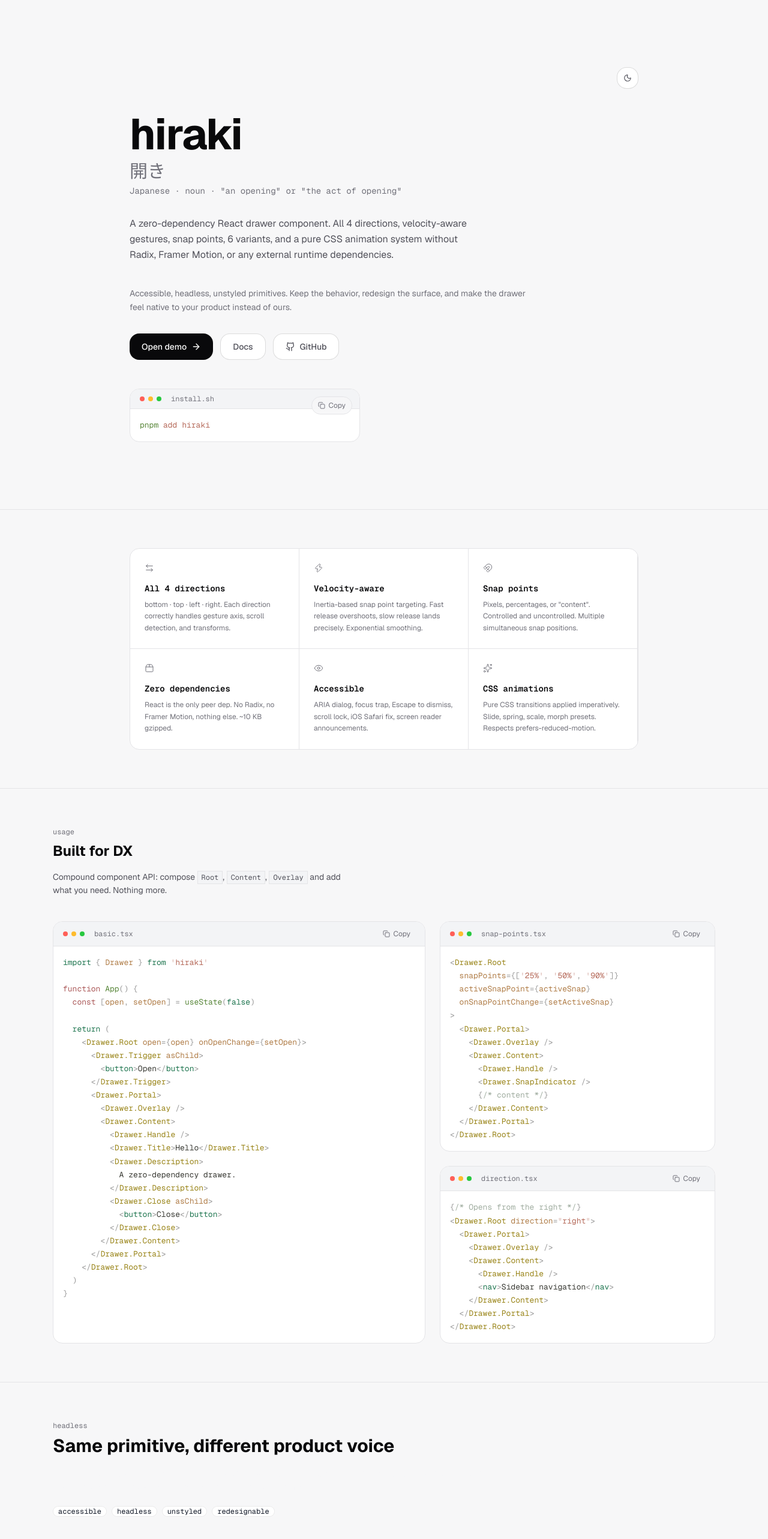
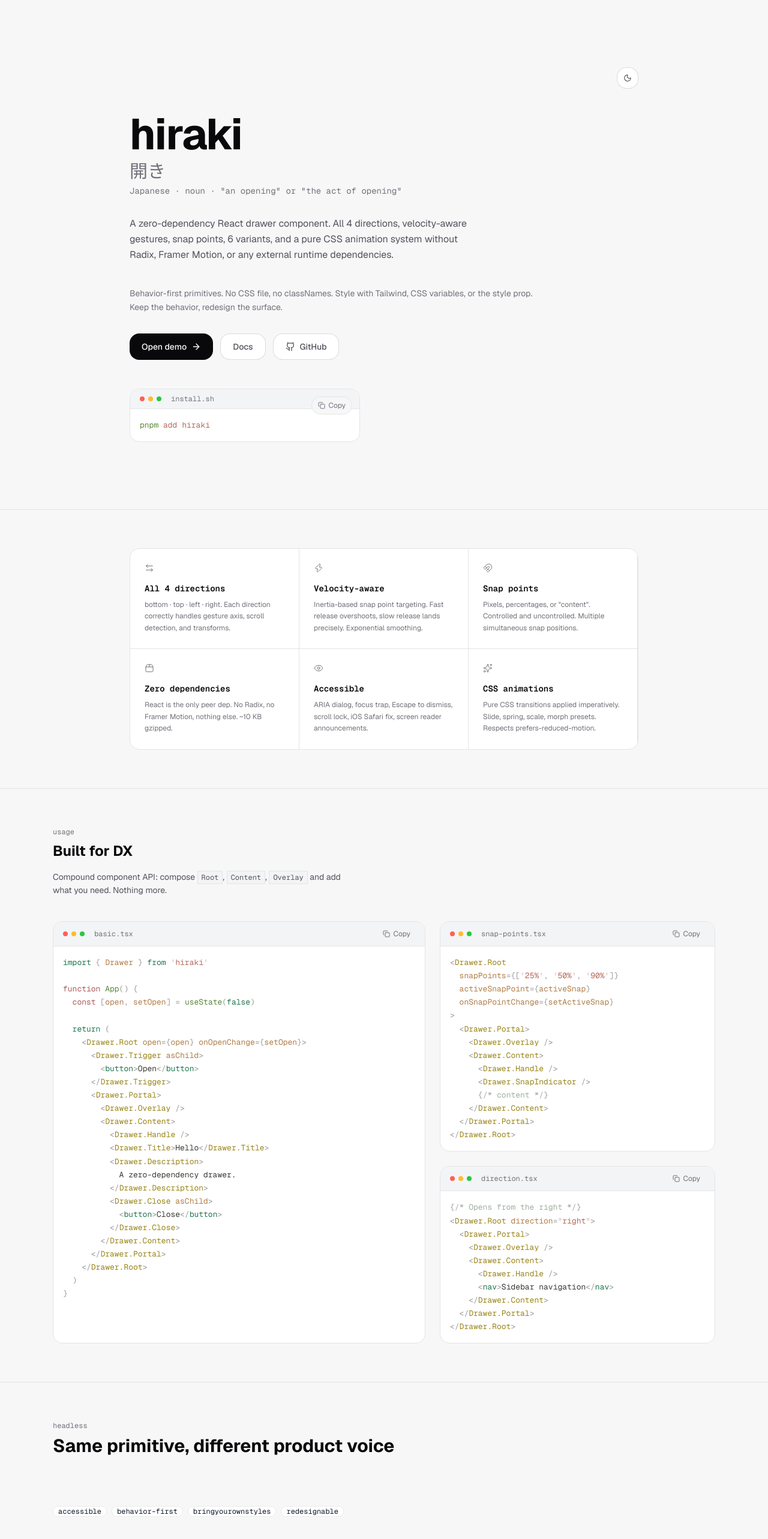
Before and after one commit to ddoemonn/hiraki, a Next.js app in the folder apps/website/: page / in a window 1280 px wide. Shown: the top 2566 px of the page at 60% size. Built offline with nearby package versions, Linux system fonts and the light colour scheme.

Commit message:
Add OG image, fix headless/unstyled claims, update metadata
- Add og-image.png to public, wire up OpenGraph + Twitter card meta
- Replace headless/unstyled with behavior-first/bring your own styles across site and README
- Update hero description to mention Tailwind, CSS variables, style prop

```diff
--- a/apps/website/app/docs/page.tsx
+++ b/apps/website/app/docs/page.tsx
@@ -48,8 +48,8 @@
           'accessible',
           'focus trap',
           'snap points',
-          'unstyled',
-          'headless',
+          'behavior-first',
+          'bring your own styles',
           'redesignable',
         ].map((item) => (
           <CodeBadge key={item} code={item} />
--- a/apps/website/app/layout.tsx
+++ b/apps/website/app/layout.tsx
@@ -8,6 +8,22 @@
   title: 'hiraki',
   description:
     'The most capable React drawer component. All 4 directions, velocity-aware gestures, snap points, zero dependencies.',
+  openGraph: {
+    title: 'hiraki',
+    description:
+      'The most capable React drawer component. All 4 directions, velocity-aware gestures, snap points, zero dependencies.',
+    url: 'https://hiraki.ozergklp.com',
+    siteName: 'hiraki',
+    images: [{ url: '/og-image.png', width: 1200, height: 630 }],
+    type: 'website',
+  },
+  twitter: {
+    card: 'summary_large_image',
+    title: 'hiraki',
+    description:
+      'The most capable React drawer component. All 4 directions, velocity-aware gestures, snap points, zero dependencies.',
+    images: ['/og-image.png'],
+  },
 }
 
 export default function RootLayout({ children }: { children: React.ReactNode }) {
--- a/apps/website/components/docs/docs-content.tsx
+++ b/apps/website/components/docs/docs-content.tsx
@@ -166,7 +166,7 @@
 export function DocsIntroBadges() {
   return (
     <div className="mt-6 flex flex-wrap gap-2">
-      {['accessible', 'headless', 'unstyled', 'redesignable'].map((item) => (
+      {['accessible', 'behavior-first', 'bring your own styles', 'redesignable'].map((item) => (
         <CodeBadge key={item} code={item} />
       ))}
     </div>
--- a/apps/website/components/landing/headless-showcase.tsx
+++ b/apps/website/components/landing/headless-showcase.tsx
@@ -17,7 +17,7 @@
             The homepage only shows one stronger example here so the rest of the landing can stay minimal.
           </p>
           <div className="mt-5 flex flex-wrap gap-2">
-            {['accessible', 'headless', 'unstyled', 'redesignable'].map((item) => (
+            {['accessible', 'behavior-first', 'bring your own styles', 'redesignable'].map((item) => (
               <CodeBadge key={item} code={item} compact />
             ))}
           </div>
--- a/apps/website/components/landing/hero.tsx
+++ b/apps/website/components/landing/hero.tsx
@@ -27,8 +27,8 @@
         </p>
 
         <p className="text-sm text-dim max-w-2xl mb-8 leading-relaxed">
-          Accessible, headless, unstyled primitives. Keep the behavior, redesign the surface,
-          and make the drawer feel native to your product instead of ours.
+          Behavior-first primitives. No CSS file, no classNames. Style with Tailwind, CSS variables,
+          or the style prop. Keep the behavior, redesign the surface.
         </p>
 
         <HeroDemo />
```
Also changed, not shown: apps/website/public/og-image.png (added), packages/hiraki/README.md.
